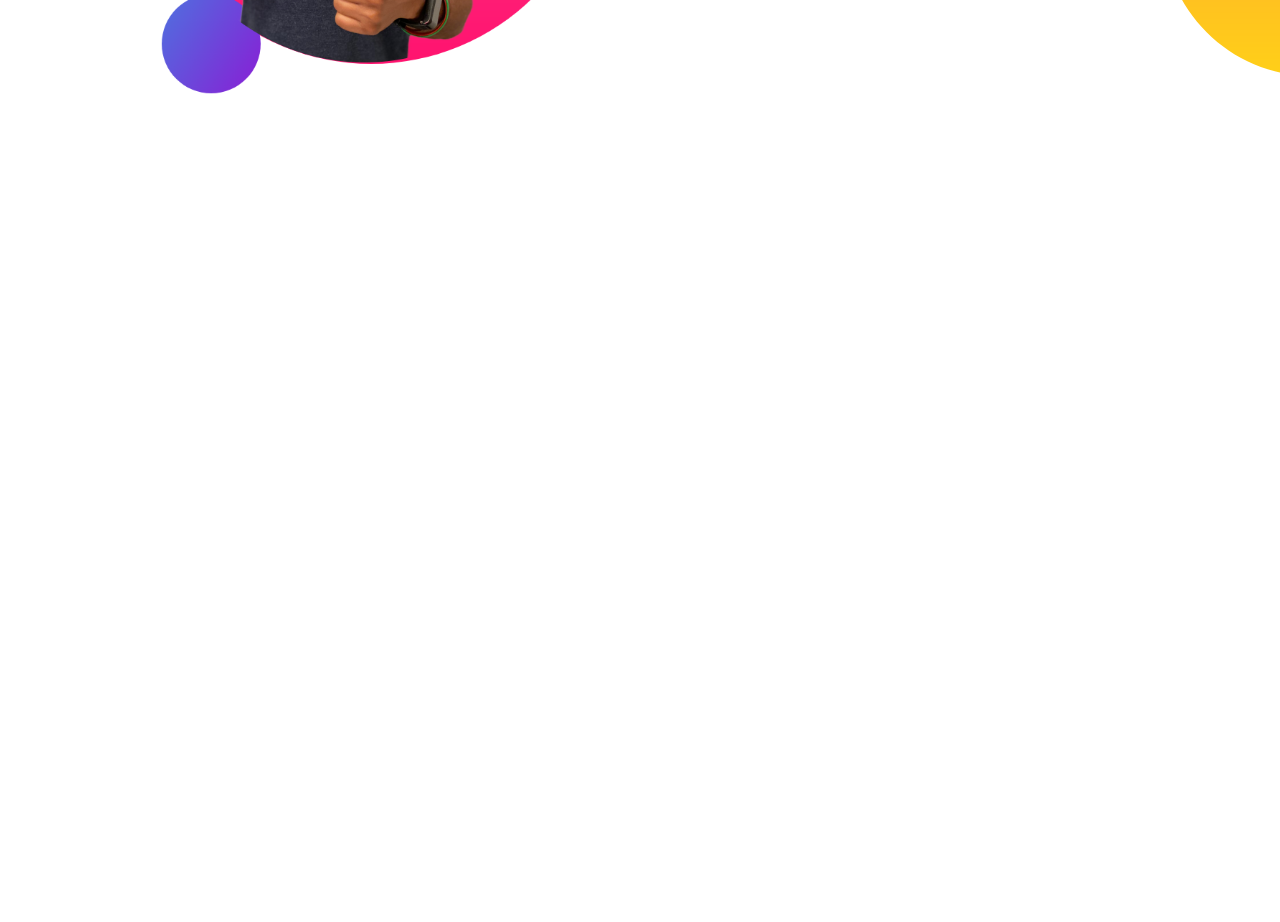
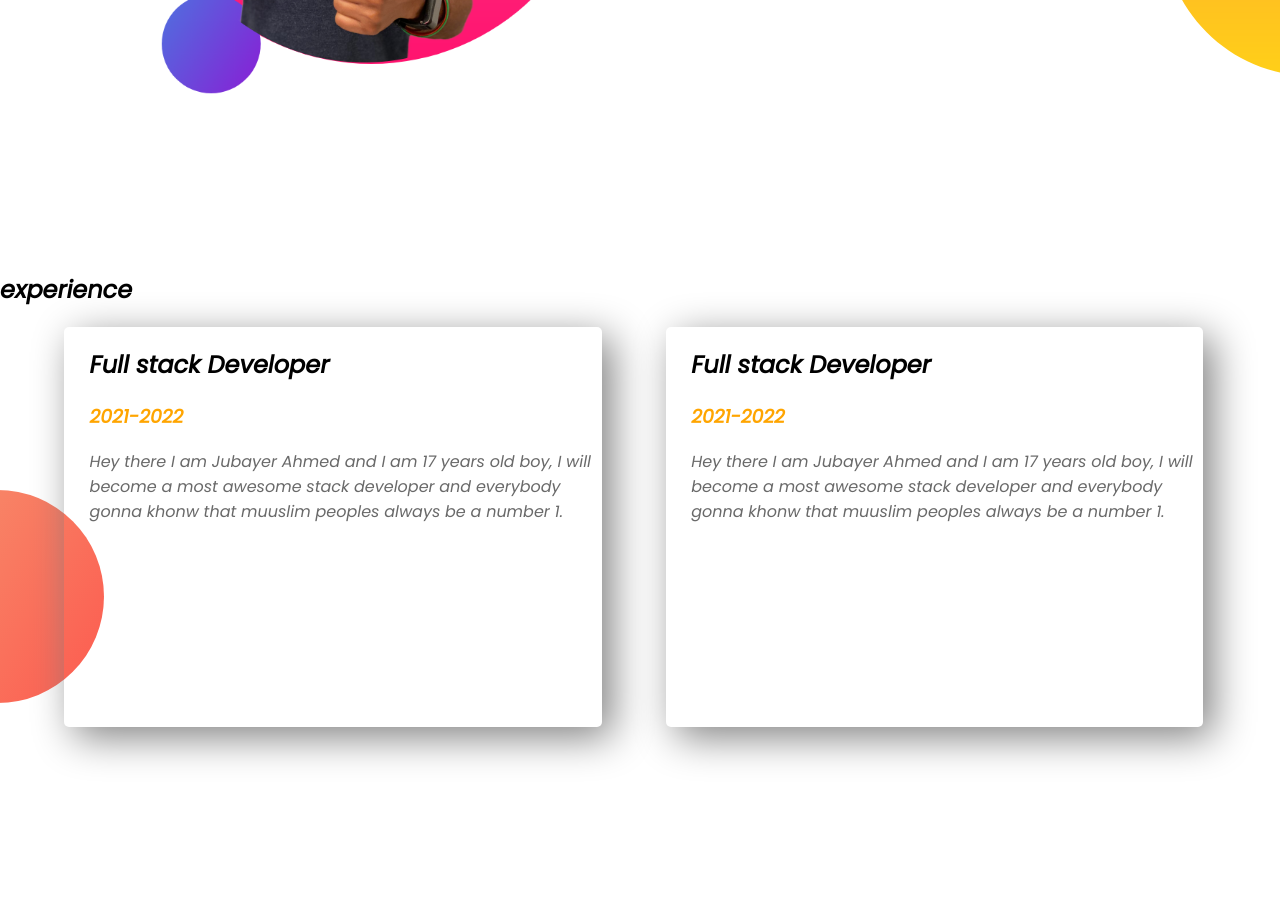
Before and after one commit to Jubo004/web-potfolio, a plain HTML site: page index.html in a window 1280 px wide. Shown: the part 1048-1970 px from the top of the page. Before the commit the page ends 1300 px from the top, so only its background shows below. Drawn offline with Linux system fonts and the light colour scheme.

Commit message:
work end from giving the id on h2 full stack developer

```diff
--- a/index.html
+++ b/index.html
@@ -16,7 +16,7 @@
     <section class="top-banner">
         <div class="half-width">
             <h1>Welcome To</h1>
-            <h1><span class="name-highlight">JA</span> Website</h1>
+            <h1><span class="orange-highlight">JA</span> Website</h1>
             <h3>World-class professional web developer </h3>
             <p>Hey there I am Jubayer Ahmed and I am 17 years old boy and currently I am doing my passion. My passion is
                 become a Stack Developer for that I amn learning Website development and I love this work</p>
@@ -30,9 +30,23 @@
         </div>
         <div class="half-width">
             <h2>Big Dream</h2>
-            <h3>Become a most genious stack  developer</h3>
+            <h3 class="orange-highlight">Become a most genious stack  developer</h3>
             <p>Hey there I am Jubayer Ahmed and I am 17 years old boy, I will become a most awesome stack developer and everybody gonna khonw that muuslim peoples always be a number 1.</p>
             <a class="link-button" target="_blank" href="https://www.linkedin.com/company/programminghero/">DOWNLOAD RESUME</a>
+        </div>
+    </section>
+    <section class="experience-area">
+        <h2>experience</h2>
+        <div id="full-stack" class="half-width singel-experience">
+            <h2>Full stack Developer</h2>
+            <h3 class="orange-highlight">2021-2022</h3>
+            <p>Hey there I am Jubayer Ahmed and I am 17 years old boy, I will become a most awesome stack developer and everybody gonna khonw that muuslim peoples always be a number 1.</p>
+
+        </div>
+        <div id="" class="half-width singel-experience">
+            <h2>Full stack Developer</h2>
+            <h3 class="orange-highlight">2021-2022</h3>
+            <p>Hey there I am Jubayer Ahmed and I am 17 years old boy, I will become a most awesome stack developer and everybody gonna khonw that muuslim peoples always be a number 1.</p>
         </div>
     </section>
 
--- a/style.css
+++ b/style.css
@@ -6,7 +6,7 @@ body{
 h1{
     font-size: 50px;;
 }
-.name-highlight{
+.orange-highlight{
     color: orange;
 }
 .half-width{
@@ -44,3 +44,13 @@ section{
     background-repeat: no-repeat;
     background-position: right;
 }
+.singel-experience{
+    box-shadow: 10px 10px 40px grey;
+    border-radius: 5px;
+    height: 80%;
+}
+.experience-area{
+    background-image: url("images/exp-bg.png");
+    background-repeat: no-repeat;
+    background-position: left;
+}
```
